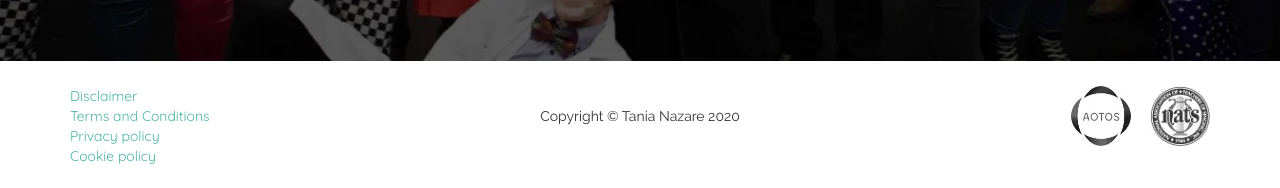
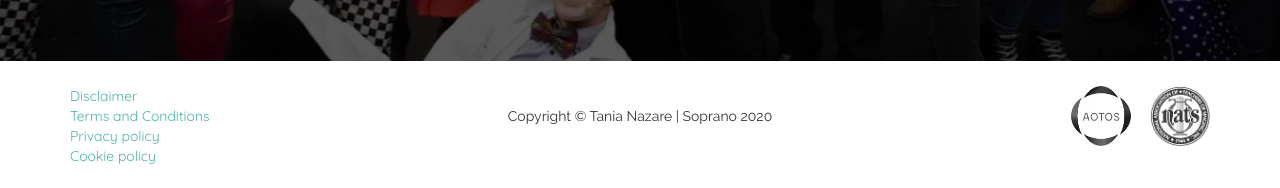
Before and after one commit to shopsoi/shopsoi.github.io, a Jekyll site: the page built from index.html, in a window 1280 px wide and 900 px high, scrolled down 6953 px. Shown: the part 709-897 px from the top of the window. Built offline with Jekyll 4.4.1, drawn with Linux system fonts in a browser that asks for light colours; part of the change alters nothing that is shown.

```diff
--- a/_config.yml
+++ b/_config.yml
@@ -2,9 +2,9 @@ url: https://tanianazare.com
 baseurl:
 
 # Site settings
-title: Tania Nazare
+title: Tania Nazare | Soprano
 email: tania.nazare@gmail.com
-description: SOPRANO SINGER // TEACHER
+description: Singer, tutor, music theory enthusiast. BMus Hons (Edin), MA Music Theory (McGill).
 
 
 # Social networks usernames (many more available: google-plus, flickr, dribbble, pinterest, instagram, tumblr, linkedin, etc.)
```
